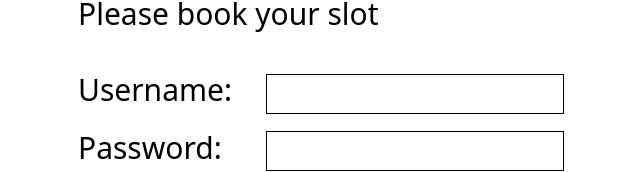
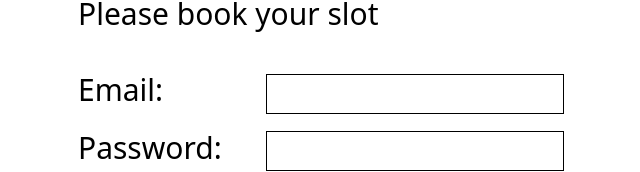
Before and after one commit to tum-ai/HB-Seat-Reservation-Tool, a React (Vite) app: page /login in a window 1280 px wide. Shown: the part 164-336 px from the top of the page, without its empty margins (2-642 px from the left). Built offline with nearby package versions, Linux system fonts and the light colour scheme; the HTML template or start-up script is replaced by a standard one.

Commit message:
fix names

```diff
--- a/src/pages/Login.tsx
+++ b/src/pages/Login.tsx
@@ -8,16 +8,16 @@ const Login = () => {
       <h1 className="text-3xl mt-10">Please book your slot</h1>
       <form className="mt-10">
         <div>
-          <label id="username" className="mr-3 text-3xl inline-block w-44">
-            Username:
+          <label id="email" className="mr-3 text-3xl inline-block w-44">
+            Email:
           </label>
-          <input id="username" className="border h-10 text-xl" />
+          <input id="email" className="border h-10 text-xl" />
         </div>
         <div className="mt-4">
-          <label id="username" className="mr-3 text-3xl inline-block w-44">
+          <label id="password" className="mr-3 text-3xl inline-block w-44">
             Password:
           </label>
-          <input id="username" className="border h-10 text-xl" />
+          <input id="password" className="border h-10 text-xl" />
         </div>
         <div className="flex gap-4">
           <button
--- a/src/pages/SignUp.tsx
+++ b/src/pages/SignUp.tsx
@@ -20,10 +20,10 @@ const SignUp = () => {
           <input id="username" className="border h-10 text-xl" />
         </div>
         <div className="mt-4">
-          <label id="username" className="mr-3 text-3xl inline-block w-44">
+          <label id="password" className="mr-3 text-3xl inline-block w-44">
             Password:
           </label>
-          <input id="username" className="border h-10 text-xl" />
+          <input id="password" className="border h-10 text-xl" />
         </div>
         <div className="flex gap-4">
           <button
```
